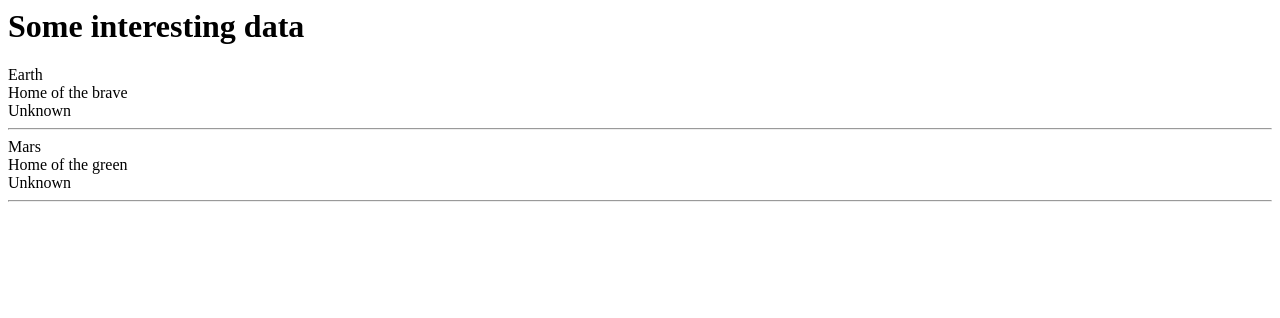
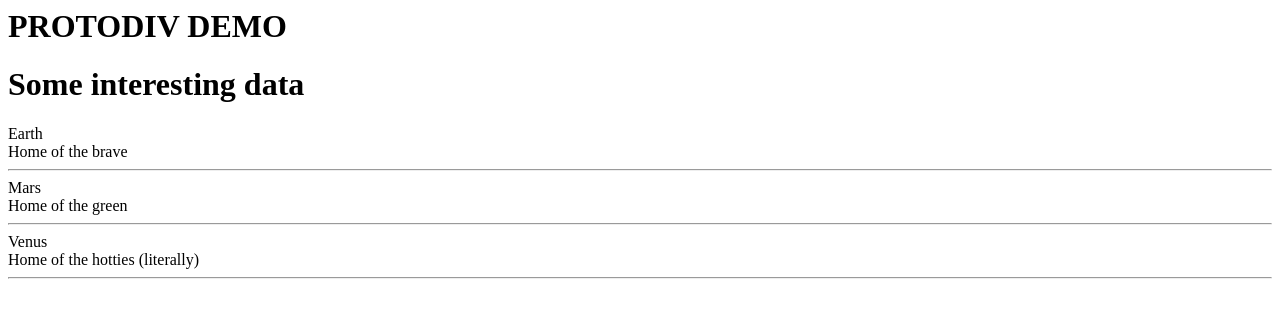
Before and after one commit to sleeplessinc/protodiv, a plain HTML site: page protodiv.html in a window 1280 px wide. Drawn offline with Linux system fonts and the light colour scheme.

Commit message:
bug fixes

```diff
--- a/protodiv.html
+++ b/protodiv.html
@@ -1,30 +1,43 @@
 <html>
 	<body>
+		<div>
+			<div id=header>
+				<h1 id=title></h1>
+			</div>
+		</div>
 		<h1>Some interesting data</h1>
 		<div id=container>
 			<div id=protodiv>
 				<div class=heading>[heading]</div>
 				<div>__name__</div>
-				<div id=when>Unknown</div>
+				<div class=when>Unknown</div>
 				<hr>
 			</div>
 		</div>
 	</body>
 	<script src=protodiv.js></script>
 	<script>
+		var hdata = {"#title": "PROTODIV DEMO"}
 		var data = [
-			{".heading": "General", "name":"Washington", "#when":"Jul 4, 1776"},
+			{".heading": "General", "name":"Washington", ".when":"Jul 4, 1776"},
 			{".heading": "Sailer", "name":"Columbus", },
 			{".heading": "Hottie", "name":"Nightingale", },
 		]
 		var data2 = [
-			{".heading": "Earth", "name":"Home of the brave", },
-			{".heading": "Mars", "name":"Home of the green", },
+			{".heading": "Earth", "name":"Home of the brave", ".when":""},
+			{".heading": "Mars", "name":"Home of the green", ".when":""},
+			{".heading": "Venus", "name":"Home of the hotties (literally)", ".when":""},
 		]
+
+		// just a single set of substitutions using one json object
+		var hpd = new ProtoDiv("header")
+		hpd.substitute(hdata)
+
+		// a repeating set of substitutions using an array of json objects
 		var pd = new ProtoDiv("protodiv")
 		pd.replicate(data)
 		setTimeout(function() {
-			pd.clear().replicate(data2)
+			pd.clear().replicate(data2)		// demonstrating clearing and inserting new data.
 		}, 2000)
 
 
--- a/protodiv.js
+++ b/protodiv.js
@@ -30,11 +30,6 @@ function ProtoDiv(id) {
 	self.mommy = self.proto.parentNode
 	self.mommy.removeChild(self.proto)
 
-	self.clear = function() {
-		self.mommy.innerHTML = ""
-		return self
-	}
-
 	self.map = function(node, list, cb) {
 		if(node.hasChildNodes()) {
 			var kids = node.childNodes
@@ -53,48 +48,57 @@ function ProtoDiv(id) {
 			cb(list[i])
 	}
 
-	self.replicate = function(data) {
-		var dl, i, clone, h, d, re, list, c
+	self.substitute = function(obj, elem) {
+		var elem, h, re, list, c
 
-		dl = data.length
-		for(i = 0; i < dl; i++) {
+		elem = elem || self.proto
+		h = elem.innerHTML
 
-			clone = self.proto.cloneNode(true)
-			h = clone.innerHTML
-
-			d = data[i]
-			for(key in d) {
+		for(key in obj) {
 			switch(key.substring(0,1)) {
 			case ".":
 			case "#":
 				break
 			default:
 				re = new RegExp("__"+key+"__", "g")
-					h = h.replace(re, d[key])
+				h = h.replace(re, obj[key])
 			}
 		}
 
-			clone.innerHTML = h
+		elem.innerHTML = h
 
-			for(key in d) {
+		for(key in obj) {
 			c = key.substring(1)
 			list = []
 			switch(key.substring(0,1)) {
 			case "#":
 			case ".":
-					self.map(clone, list, function(e) {
+				self.map(elem, list, function(e) {
 					return e.className == c || e.id == c
 				})
 				self.reduce(list, function(e) {
-						e.innerHTML = d[key]
+					e.innerHTML = obj[key]
 				})
 				break
 			}
 		}
 
-			self.mommy.appendChild(clone)
-		}
+		self.mommy.appendChild(elem)
 
 		return self
 	}
+
+	self.replicate = function(arr) {
+		var l = arr.length, i
+		for(i = 0; i < l; i++) {
+			self.substitute(arr[i], self.proto.cloneNode(true))
 		}
+		return self
+	}
+
+	self.clear = function() {
+		self.mommy.innerHTML = ""
+		return self
+	}
+
+}
```
Lines whose indentation alone changed are shown as unchanged.
